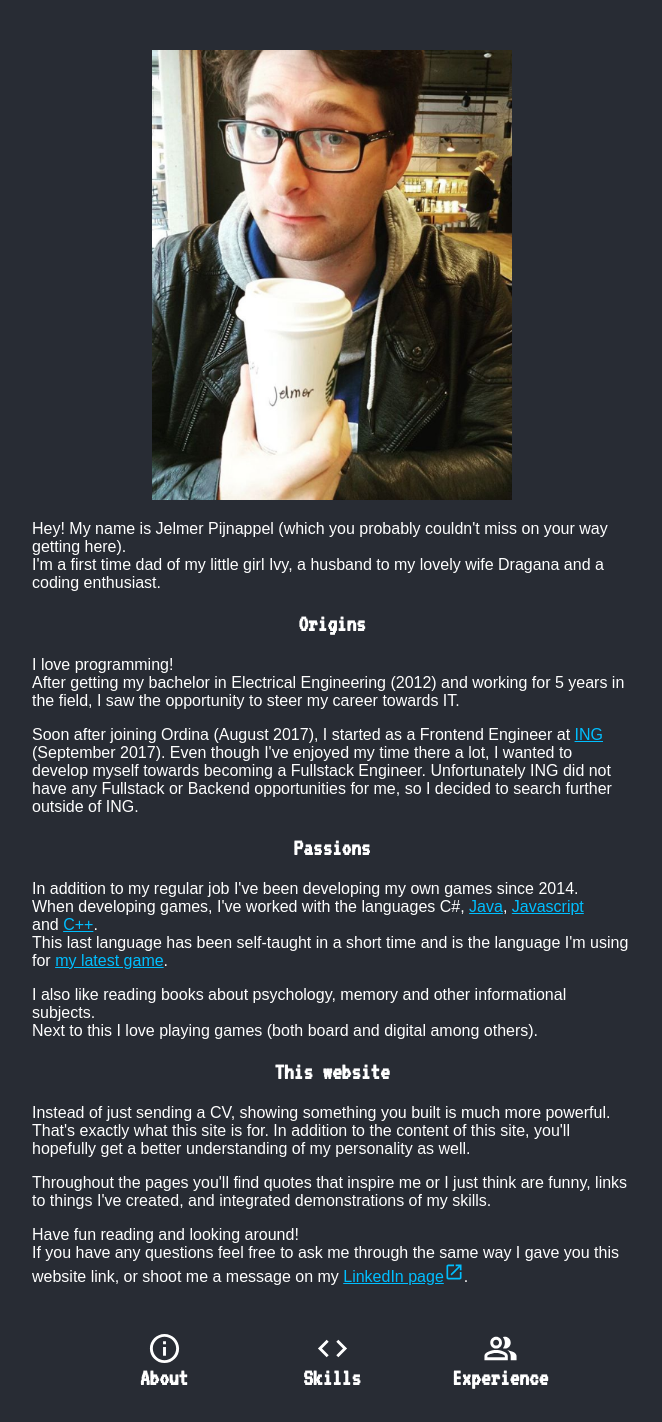
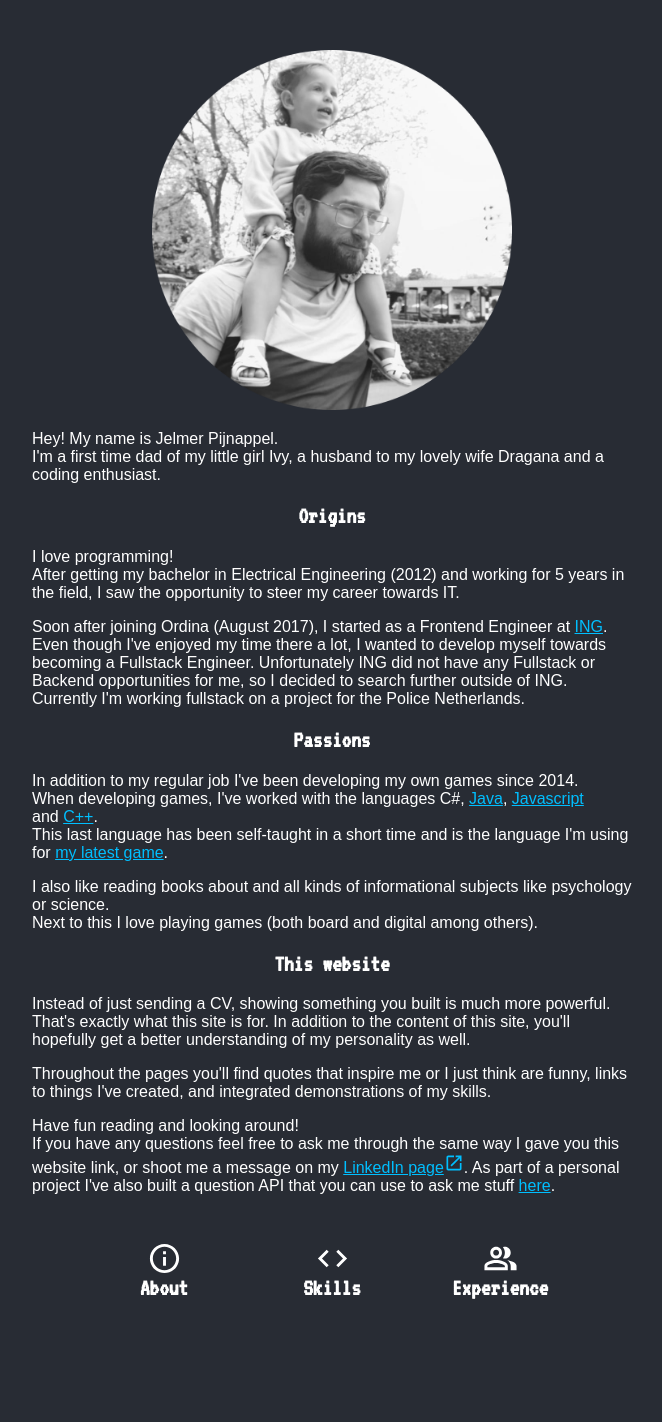
Before and after one commit to ChocolatePinecone/Portfolio, a React (Create React App) app: page /about in a window 1280 px wide. Shown: the whole page, without its empty margins (308-970 px from the left). After the commit the page ends 1331 px from the top, so only its background shows below. Built offline with nearby package versions, Linux system fonts and the light colour scheme.

Commit message:
Updated about page with new picture and info

```diff
--- a/src/pages/About.js
+++ b/src/pages/About.js
@@ -2,7 +2,7 @@ import React from 'react';
 import './About.css';
 import { useHistory } from 'react-router-dom';
 import OpenInNewIcon from '@material-ui/icons/OpenInNew';
-import picture from '../assets/images/me.png';
+import picture from '../assets/images/me.webp';
 import { PageNavigation, redirectToPath } from '../components/PageNavigation';
 
 const urlING = '/experience/companies/ing';
@@ -10,16 +10,17 @@ const urlJava = '/skills/hard-skills/programming-languages/java';
 const urlJavascript = '/skills/hard-skills/programming-languages/javascript';
 const urlCplusplus = '/skills/hard-skills/programming-languages/c++';
 const urlRocketShipment = '/experience/projects/rocket-shipment';
+const urlJelmerQA = '/experience/projects/jelmerqa';
 
 const About = () => {
     const history = useHistory();
 
     return (
         <div id='about'>
-            <img src={picture} alt='Me, drinking a coffee at Starbucks in a cup with my name on it' />
+            <img src={picture} alt='Me, carrying my daughter on my shoulders' />
 
             <p>
-                Hey! My name is Jelmer Pijnappel (which you probably couldn&apos;t miss on your way getting here).
+                Hey! My name is Jelmer Pijnappel.
                 <br />
                 I&apos;m a first time dad of my little girl Ivy, a husband to my lovely wife Dragana and a coding enthusiast.
             </p>
@@ -31,9 +32,10 @@ const About = () => {
             </p>
             <p>
                 Soon after joining Ordina (August 2017), I started as a Frontend Engineer
-                at <a href={urlING} onClick={() => { redirect(history, urlING); }}>ING</a> (September 2017).
+                at <a href={urlING} onClick={() => { redirect(history, urlING); }}>ING</a>.
                 Even though I&apos;ve enjoyed my time there a lot, I wanted to develop myself towards becoming a Fullstack Engineer.
                 Unfortunately ING did not have any Fullstack or Backend opportunities for me, so I decided to search further outside of ING.
+                Currently I&apos;m working fullstack on a project for the Police Netherlands.
             </p>
 
             <h2>Passions</h2>
@@ -49,7 +51,7 @@ const About = () => {
                 for <a href={urlRocketShipment} onClick={() => { redirect(history, urlRocketShipment); }}>my latest game</a>.
             </p>
             <p>
-                I also like reading books about psychology, memory and other informational subjects.
+                I also like reading books about and all kinds of informational subjects like psychology or science.
                 <br />
                 Next to this I love playing games (both board and digital among others).
             </p>
@@ -68,6 +70,7 @@ const About = () => {
                 <br />
                 If you have any questions feel free to ask me through the same way I gave you this website link, or shoot me a message on
                 my  <a target='_blank' rel='noopener noreferrer' href='https://www.linkedin.com/in/jelmer-pijnappel/'>LinkedIn page<OpenInNewIcon fontSize='small' /></a>.
+                As part of a personal project I&apos;ve also built a question API that you can use to ask me stuff <a href={urlJelmerQA} onClick={() => { redirect(history, urlJelmerQA); }}>here</a>.
             </p>
             <PageNavigation className='nav' />
         </div>
```
Also changed, not shown: src/assets/images/me.png (deleted), src/assets/images/me.webp (added).
